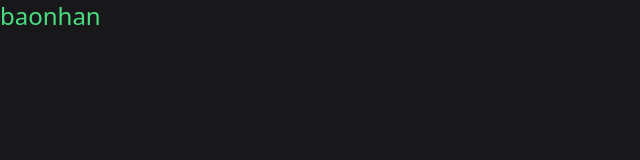
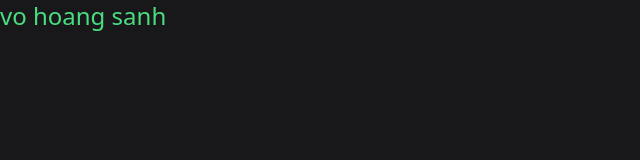
Before and after one commit to VoHoangSanh/vieon-clone, a Next.js app: page / in a window 1280 px wide. Shown: the top 160 px of the page, without its empty margins (0-640 px from the left). Built offline with nearby package versions, Linux system fonts and the light colour scheme.

Commit message:
sanh commit ne

```diff
--- a/pages/index.tsx
+++ b/pages/index.tsx
@@ -1,6 +1,6 @@
 export default function Home() {
   return (
-    <h1 className="text-2xl text-green-400 ">baonhan</h1>
+    <h1 className="text-2xl text-green-400 ">vo hoang sanh</h1>
 
   );
 }
```
